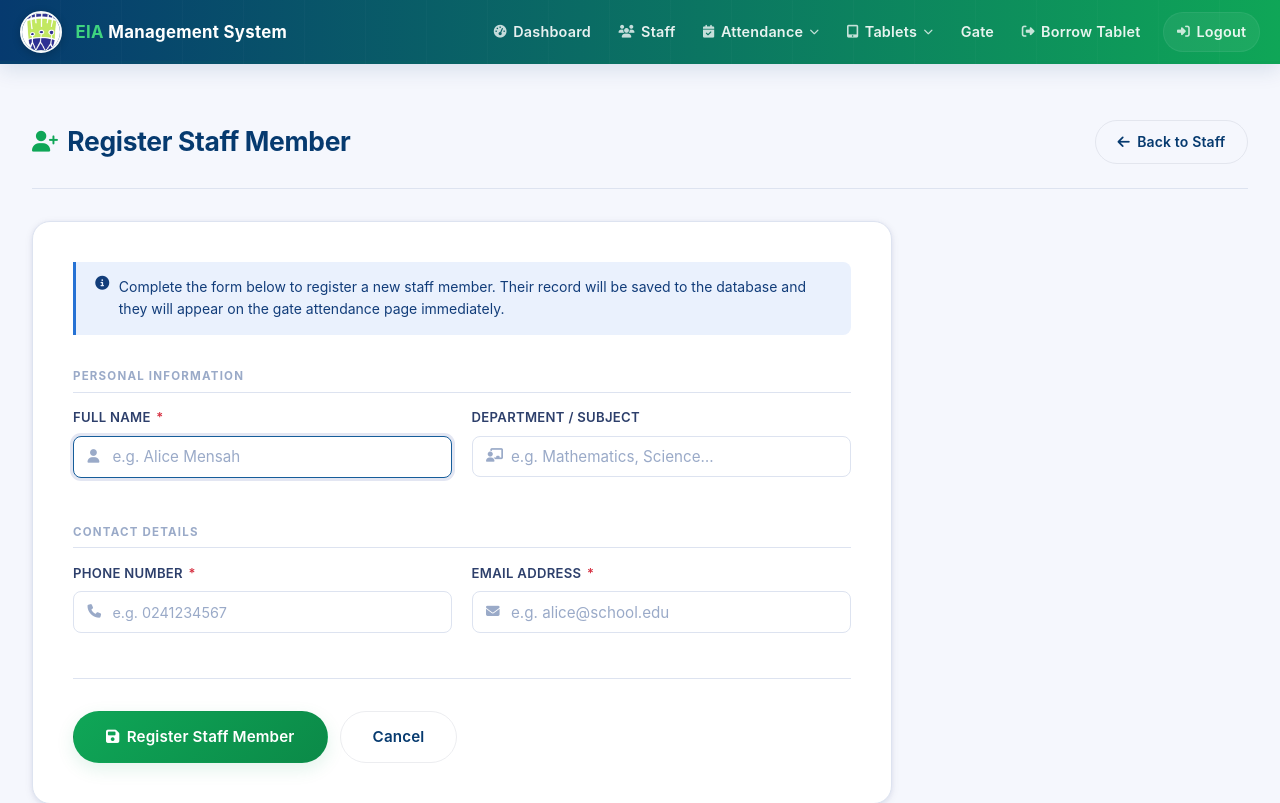
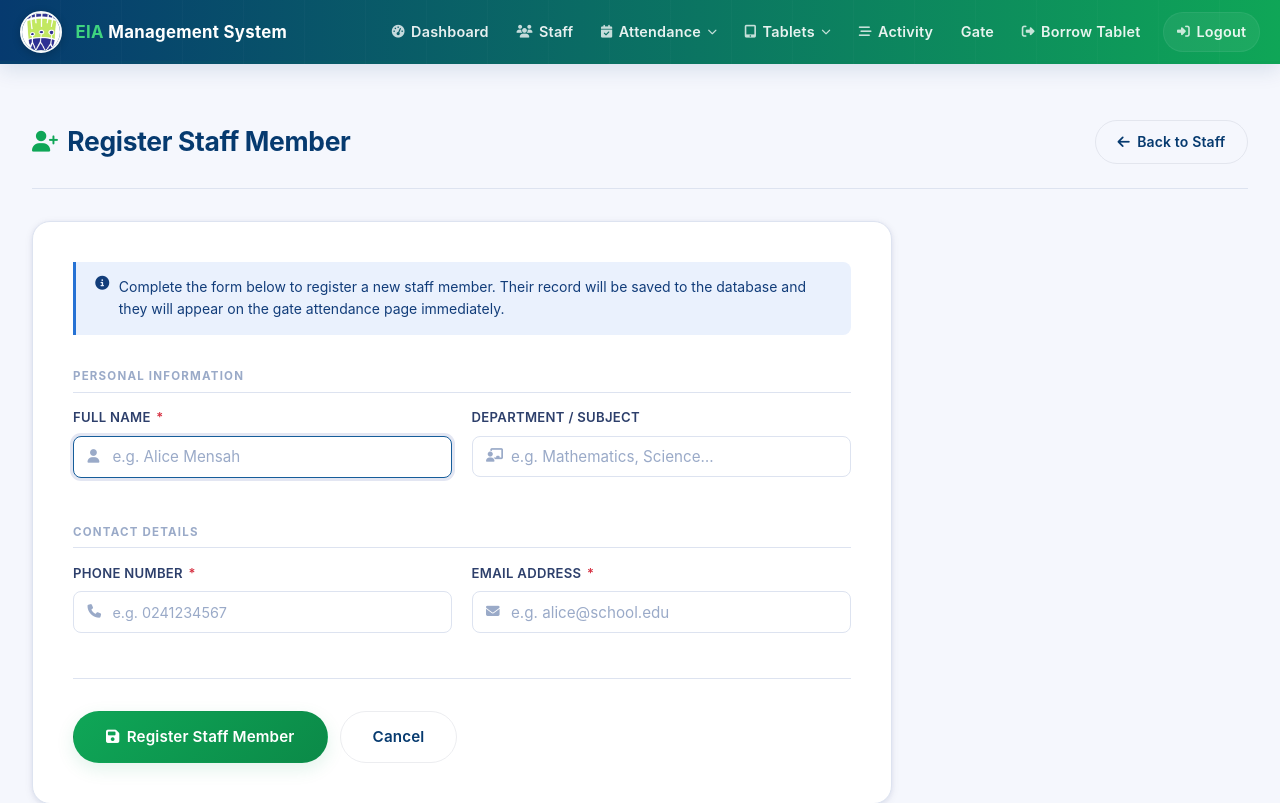
Before and after one commit to empowerinternationalacademy21-jpg/Empower-Staff-Attendence-And-Gadget-Tracking-System, a Flask app: page /staff/add in a window 1280 px wide. Shown: the top 803 px of the page. Run offline with Flask 3, Linux system fonts and the light colour scheme; the visitor is signed in with stand-in values (Sample User, id 1); data that the repository does not hold is empty.

Commit message:
Add Activity link to base.html

```diff
--- a/templates/base.html
+++ b/templates/base.html
@@ -68,6 +68,7 @@
         </div>
       </div>
 
+      <a href="{{ url_for('activity') }}"><i class="fas fa-stream"></i> Activity</a>
       <a href="{{ url_for('gate') }}">Gate</a>
       <a href="{{ url_for('tablet_signout') }}"><i class="fas fa-sign-out-alt"></i> Borrow Tablet</a>
       <a href="{{ url_for('logout') }}" class="btn-logout"><i class="fas fa-sign-in-alt"></i> Logout</a>
```
